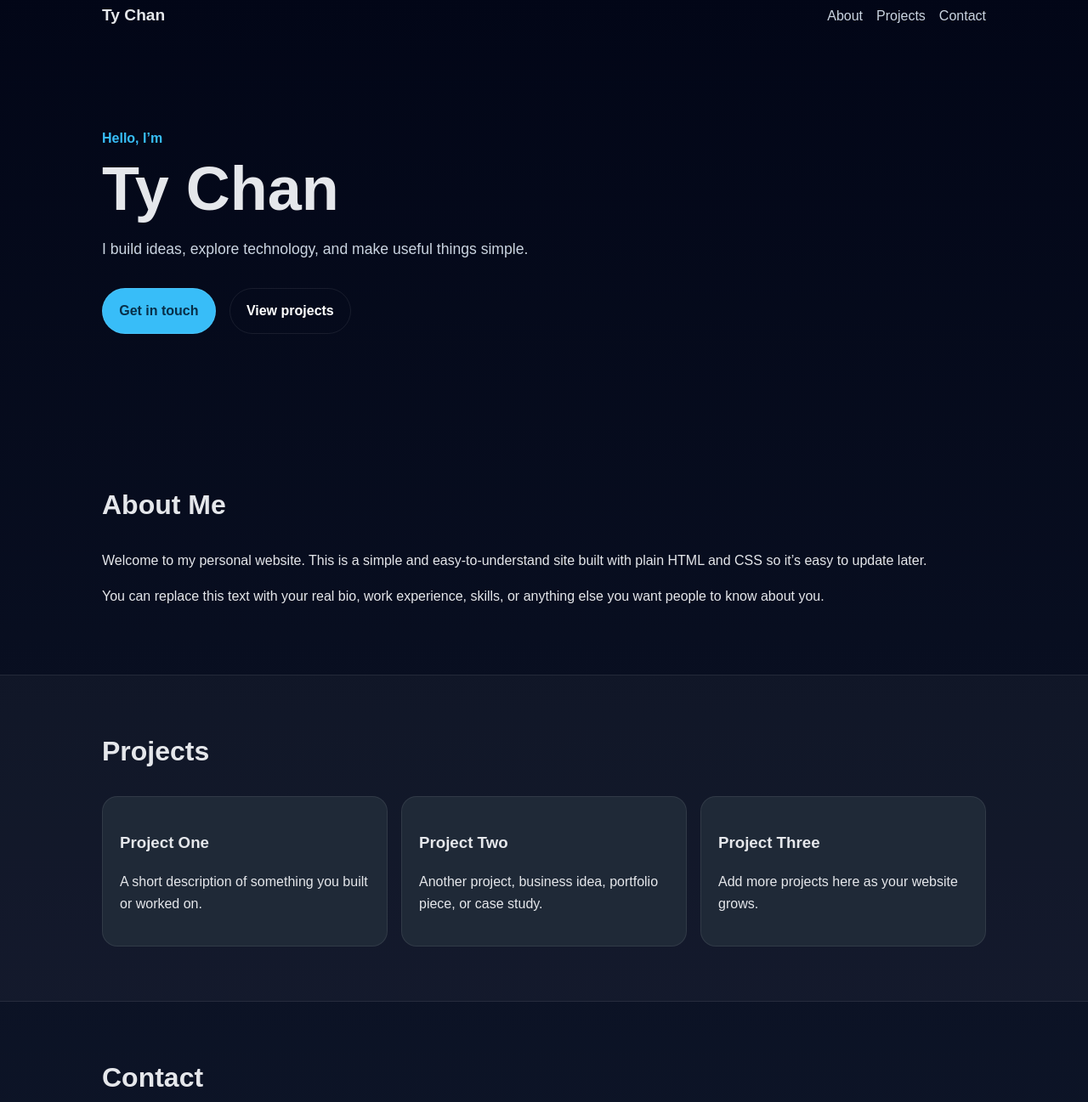
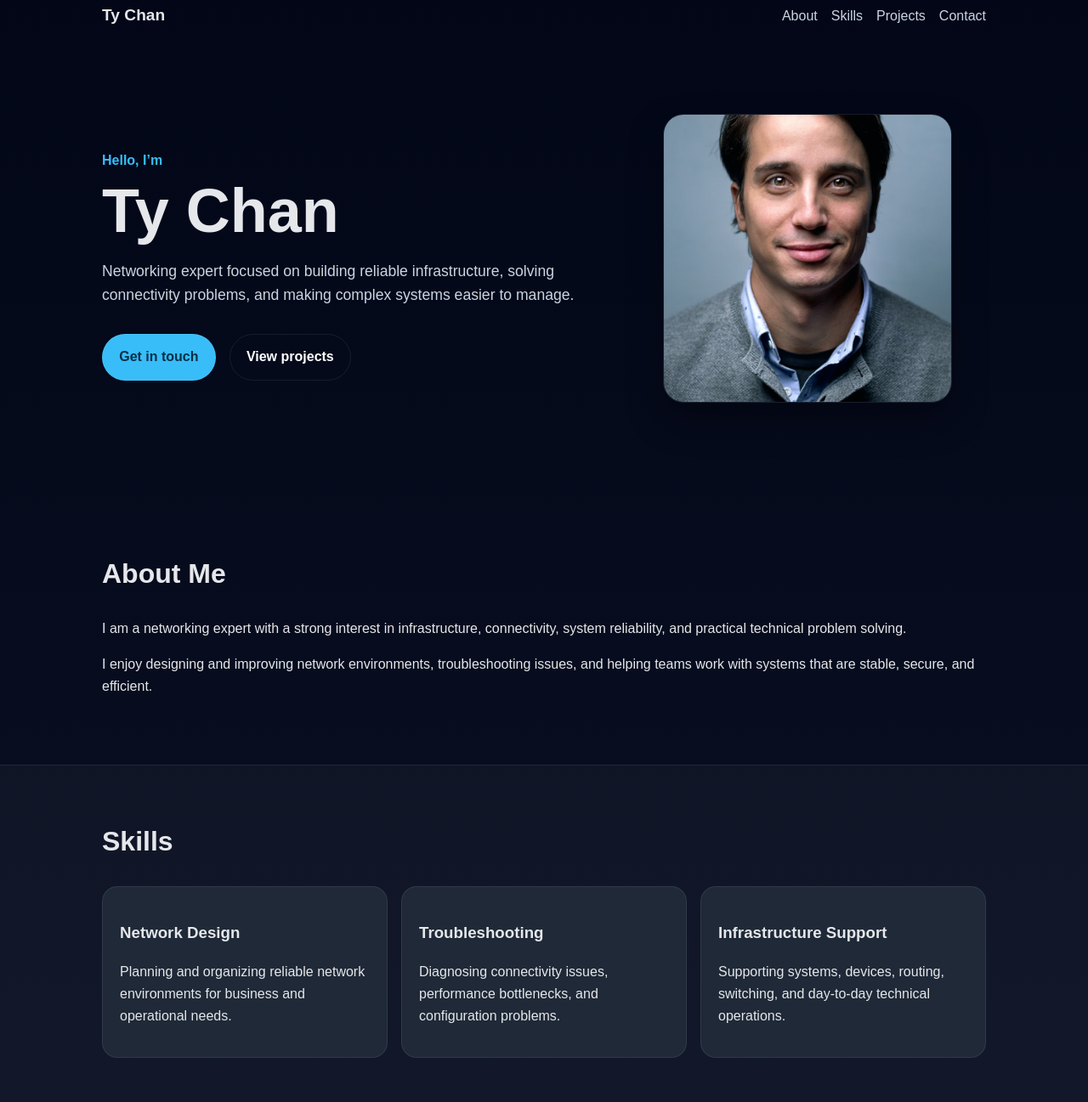
Before and after one commit to chanty-kh/openclaw-repo1, a plain HTML site: page index.html in a window 1280 px wide. Shown: the part 17-1314 px from the top of the page at 85% size. Drawn offline with Linux system fonts and the light colour scheme.

Commit message:
Update personal site with profile photo and networking focus

```diff
--- a/index.html
+++ b/index.html
@@ -3,8 +3,8 @@
 <head>
   <meta charset="UTF-8" />
   <meta name="viewport" content="width=device-width, initial-scale=1.0" />
-  <title>Ty Chan | Personal Website</title>
-  <meta name="description" content="Personal website for Ty Chan" />
+  <title>Ty Chan | Networking Expert</title>
+  <meta name="description" content="Personal website for Ty Chan, networking expert." />
   <link rel="stylesheet" href="styles.css" />
 </head>
 <body>
@@ -13,18 +13,24 @@
       <div class="brand">Ty Chan</div>
       <div class="nav-links">
         <a href="#about">About</a>
+        <a href="#skills">Skills</a>
         <a href="#projects">Projects</a>
         <a href="#contact">Contact</a>
       </div>
     </nav>
 
-    <section class="hero-content container">
-      <p class="eyebrow">Hello, I’m</p>
-      <h1>Ty Chan</h1>
-      <p class="subtitle">I build ideas, explore technology, and make useful things simple.</p>
-      <div class="hero-actions">
-        <a class="button primary" href="#contact">Get in touch</a>
-        <a class="button secondary" href="#projects">View projects</a>
+    <section class="hero-content container hero-grid">
+      <div>
+        <p class="eyebrow">Hello, I’m</p>
+        <h1>Ty Chan</h1>
+        <p class="subtitle">Networking expert focused on building reliable infrastructure, solving connectivity problems, and making complex systems easier to manage.</p>
+        <div class="hero-actions">
+          <a class="button primary" href="#contact">Get in touch</a>
+          <a class="button secondary" href="#projects">View projects</a>
+        </div>
+      </div>
+      <div class="hero-photo-wrap">
+        <img class="hero-photo" src="assets/profile.jpg" alt="Profile photo" />
       </div>
     </section>
   </header>
@@ -33,32 +39,50 @@
     <section id="about" class="section container">
       <h2>About Me</h2>
       <p>
-        Welcome to my personal website. This is a simple and easy-to-understand site
-        built with plain HTML and CSS so it’s easy to update later.
+        I am a networking expert with a strong interest in infrastructure, connectivity,
+        system reliability, and practical technical problem solving.
       </p>
       <p>
-        You can replace this text with your real bio, work experience, skills, or anything
-        else you want people to know about you.
+        I enjoy designing and improving network environments, troubleshooting issues,
+        and helping teams work with systems that are stable, secure, and efficient.
       </p>
     </section>
 
-    <section id="projects" class="section section-alt">
+    <section id="skills" class="section section-alt">
       <div class="container">
-        <h2>Projects</h2>
+        <h2>Skills</h2>
         <div class="cards">
           <article class="card">
-            <h3>Project One</h3>
-            <p>A short description of something you built or worked on.</p>
+            <h3>Network Design</h3>
+            <p>Planning and organizing reliable network environments for business and operational needs.</p>
           </article>
           <article class="card">
-            <h3>Project Two</h3>
-            <p>Another project, business idea, portfolio piece, or case study.</p>
+            <h3>Troubleshooting</h3>
+            <p>Diagnosing connectivity issues, performance bottlenecks, and configuration problems.</p>
           </article>
           <article class="card">
-            <h3>Project Three</h3>
-            <p>Add more projects here as your website grows.</p>
+            <h3>Infrastructure Support</h3>
+            <p>Supporting systems, devices, routing, switching, and day-to-day technical operations.</p>
           </article>
         </div>
+      </div>
+    </section>
+
+    <section id="projects" class="section container">
+      <h2>Projects</h2>
+      <div class="cards">
+        <article class="card">
+          <h3>Network Optimization</h3>
+          <p>Improved network performance and stability for internal operations and users.</p>
+        </article>
+        <article class="card">
+          <h3>Infrastructure Maintenance</h3>
+          <p>Maintained and supported technical systems to ensure uptime and consistent connectivity.</p>
+        </article>
+        <article class="card">
+          <h3>Technical Support</h3>
+          <p>Resolved complex technical issues with a practical, hands-on approach.</p>
+        </article>
       </div>
     </section>
 
--- a/styles.css
+++ b/styles.css
@@ -29,6 +29,11 @@ body {
 a {
   color: inherit;
   text-decoration: none;
+}
+
+img {
+  max-width: 100%;
+  display: block;
 }
 
 .container {
@@ -68,6 +73,27 @@ a {
 
 .hero-content {
   padding: 5rem 0 3rem;
+}
+
+.hero-grid {
+  display: grid;
+  grid-template-columns: 1.4fr 1fr;
+  gap: 2rem;
+  align-items: center;
+}
+
+.hero-photo-wrap {
+  display: flex;
+  justify-content: center;
+}
+
+.hero-photo {
+  width: min(340px, 100%);
+  aspect-ratio: 1 / 1;
+  object-fit: cover;
+  border-radius: 24px;
+  border: 1px solid var(--line);
+  box-shadow: 0 20px 40px rgba(0, 0, 0, 0.35);
 }
 
 .eyebrow {
@@ -158,6 +184,16 @@ h2 {
   text-align: center;
 }
 
+@media (max-width: 800px) {
+  .hero-grid {
+    grid-template-columns: 1fr;
+  }
+
+  .hero-photo-wrap {
+    order: -1;
+  }
+}
+
 @media (max-width: 640px) {
   .nav {
     flex-direction: column;
```
Also changed, not shown: assets/profile.jpg (added).
